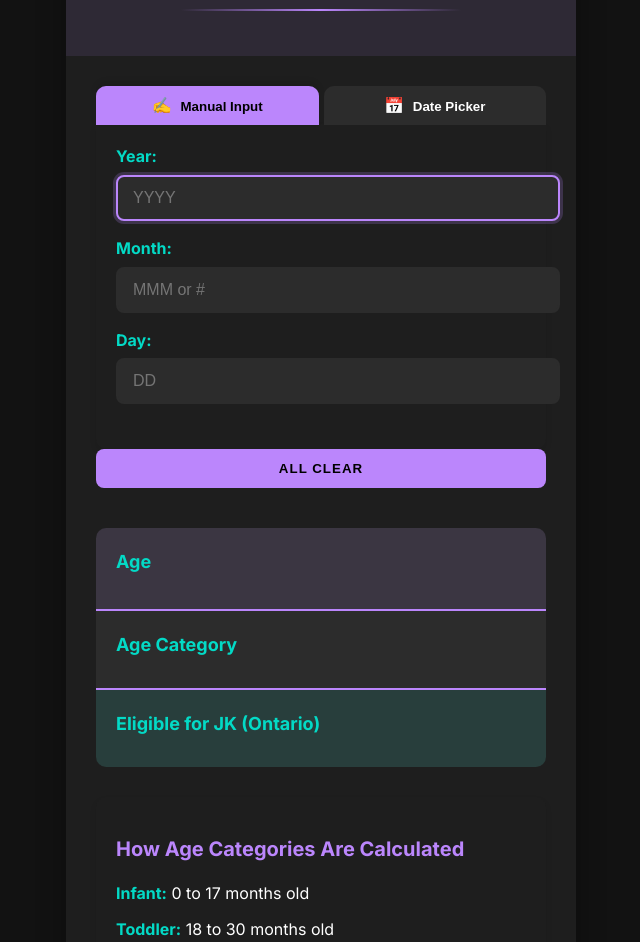
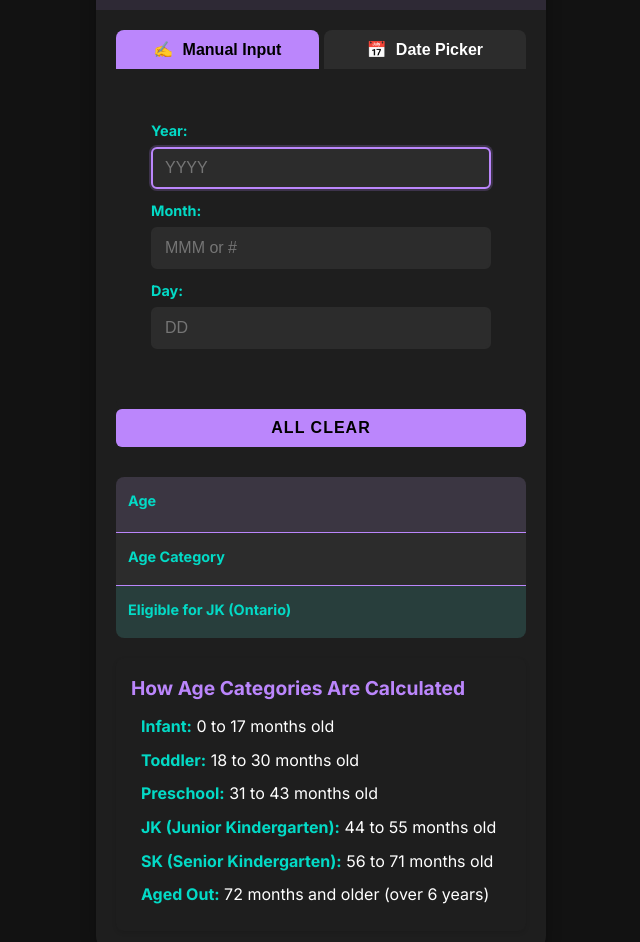
Before and after one commit to MicroSwitchers/agebyweekscalc, a plain HTML site: page index.html in a window 1280 px wide. Shown: the part 164-1106 px from the top of the page, without its empty margins (319-959 px from the left). Drawn offline with Linux system fonts and the light colour scheme.

Commit message:
Add files via upload

```diff
--- a/styles.css
+++ b/styles.css
@@ -13,104 +13,97 @@
     --button-active: #9263db;
 }
 
+* {
+    box-sizing: border-box;
+    margin: 0;
+    padding: 0;
+}
+
 body {
     font-family: 'Inter', sans-serif;
     line-height: 1.6;
-    margin: 0;
-    padding: 20px;
     background-color: var(--bg-color);
     color: var(--text-color);
     display: flex;
     flex-direction: column;
     min-height: 100vh;
-    align-items: center;
-    justify-content: center;
+    padding: 10px;
 }
 
 .container {
+    width: 100%;
     max-width: 450px;
     margin: 0 auto;
-    padding: 30px;
+    padding: 15px;
     border-radius: 15px;
     background-color: var(--card-bg);
-    box-shadow: 0 10px 30px rgba(0, 0, 0, 0.3);
+    box-shadow: 0 5px 15px rgba(0, 0, 0, 0.3);
 }
 
 .app-header {
     background-color: rgba(187, 134, 252, 0.1);
-    padding: 25px 20px;
+    padding: 15px;
     border-radius: 10px 10px 0 0;
-    margin: -30px -30px 30px -30px;
+    margin: -15px -15px 15px -15px;
     text-align: center;
 }
 
 h1 {
     color: var(--primary-color);
-    font-size: 28px;
+    font-size: 1.5rem;
     font-weight: 800;
     margin-bottom: 10px;
     text-transform: uppercase;
-    letter-spacing: 2px;
+    letter-spacing: 1px;
 }
 
 .title-divider {
     width: 70%;
-    max-width: 280px;
+    max-width: 200px;
     height: 2px;
     background: linear-gradient(to right, transparent, var(--primary-color), transparent);
-    margin: 20px auto;
+    margin: 10px auto;
 }
 
 .tabs {
     display: flex;
-    margin-bottom: 0;
     justify-content: center;
+    margin-bottom: 15px;
 }
 
 .tab-button {
     flex: 1;
-    padding: 10px 20px;
+    padding: 8px;
     background-color: var(--input-bg);
     border: none;
-    border-radius: 10px 10px 0 0;
+    border-radius: 8px 8px 0 0;
     color: var(--text-color);
     cursor: pointer;
     transition: all 0.3s ease;
     font-weight: bold;
-    margin-right: 5px;
-    position: relative;
+    font-size: 0.9rem;
     text-align: center;
 }
 
 .tab-button:last-child {
-    margin-right: 0;
+    margin-left: 5px;
 }
 
 .tab-button.active {
     background-color: var(--primary-color);
     color: var(--button-text);
-    box-shadow: 0 -4px 6px rgba(0, 0, 0, 0.1);
-    z-index: 1;
-}
-
-.tab-button:hover:not(.active) {
-    background-color: var(--button-hover);
-    color: var(--button-text);
 }
 
 .tab-icon {
     margin-right: 5px;
-    font-size: 1.2em;
+    font-size: 1em;
 }
 
 .tab-content {
     display: none;
     background-color: var(--card-bg);
-    border-radius: 0 0 10px 10px;
-    padding: 20px;
-    box-shadow: 0 4px 6px rgba(0, 0, 0, 0.1);
-    margin-top: -1px;
-    text-align: center;
+    border-radius: 0 0 8px 8px;
+    padding: 15px;
 }
 
 .tab-content.active {
@@ -118,11 +111,11 @@ h1 {
 }
 
 .input-section {
-    margin-bottom: 25px;
+    margin-bottom: 15px;
 }
 
 .input-group {
-    margin-bottom: 15px;
+    margin-bottom: 10px;
 }
 
 label {
@@ -130,24 +123,23 @@ label {
     margin-bottom: 5px;
     color: var(--secondary-color);
     font-weight: bold;
-    text-align: left;
+    font-size: 0.9rem;
 }
 
 input {
     width: 100%;
-    padding: 12px 15px;
+    padding: 8px;
     border: 2px solid var(--input-bg);
-    border-radius: 8px;
+    border-radius: 6px;
     background-color: var(--input-bg);
     color: var(--text-color);
-    font-size: 16px;
-    transition: all 0.3s ease;
+    font-size: 1rem;
 }
 
 input:focus {
     border-color: var(--primary-color);
     outline: none;
-    box-shadow: 0 0 0 3px rgba(187, 134, 252, 0.2);
+    box-shadow: 0 0 0 2px rgba(187, 134, 252, 0.2);
 }
 
 input[type="date"] {
@@ -155,7 +147,7 @@ input[type="date"] {
     -webkit-appearance: none;
     color: var(--text-color);
     font-family: "Inter", sans-serif;
-    font-size: 16px;
+    font-size: 1rem;
 }
 
 input[type="date"]::-webkit-calendar-picker-indicator {
@@ -165,67 +157,62 @@ input[type="date"]::-webkit-calendar-picker-indicator {
 
 .clear-button {
     width: 100%;
-    padding: 12px 15px;
+    padding: 10px;
     background-color: var(--button-bg);
     color: var(--button-text);
     border: none;
-    border-radius: 8px;
+    border-radius: 6px;
     cursor: pointer;
     font-weight: 600;
     text-transform: uppercase;
     letter-spacing: 1px;
     transition: all 0.3s ease;
-    margin-bottom: 20px;
+    margin-bottom: 15px;
+    font-size: 0.9rem;
 }
 
 .clear-button:hover {
     background-color: var(--button-hover);
-    transform: translateY(-2px);
-    box-shadow: 0 5px 15px rgba(0, 0, 0, 0.2);
-}
-
-.clear-button:active {
-    background-color: var(--button-active);
-    transform: translateY(0);
 }
 
 .results-container {
     background-color: var(--input-bg);
-    border-radius: 10px;
+    border-radius: 8px;
     overflow: hidden;
-    margin-top: 20px;
+    margin-top: 15px;
 }
 
 .result, .category, .jk-eligibility {
-    padding: 20px;
+    padding: 12px;
 }
 
 .result {
     background-color: rgba(187, 134, 252, 0.1);
-    border-bottom: 2px solid var(--primary-color);
+    border-bottom: 1px solid var(--primary-color);
 }
 
 .category {
-    border-bottom: 2px solid var(--primary-color);
+    border-bottom: 1px solid var(--primary-color);
 }
 
 .result-label, .category-label, .jk-label {
     font-weight: bold;
-    margin-bottom: 8px;
+    margin-bottom: 5px;
     color: var(--secondary-color);
-    font-size: 18px;
+    font-size: 0.9rem;
 }
 
 .result-value, .category-value, .jk-value {
-    font-size: 24px;
+    font-size: 1.1rem;
     color: var(--text-color);
     font-weight: 600;
+    word-wrap: break-word;
 }
 
 .result-weeks {
-    font-size: 20px;
+    font-size: 1rem;
     color: var(--primary-color);
-    margin-top: 12px;
+    margin-top: 8px;
     font-weight: 600;
 }
 
@@ -234,35 +221,34 @@ input[type="date"]::-webkit-calendar-picker-indicator {
 }
 
 .jk-note {
-    font-size: 16px;
+    font-size: 0.8rem;
     color: var(--text-secondary);
     font-style: italic;
 }
 
 .info-section {
-    margin-top: 30px;
-    padding: 20px;
+    margin-top: 20px;
+    padding: 15px;
     background-color: var(--card-bg);
-    border-radius: 10px;
-    box-shadow: 0 4px 6px rgba(0, 0, 0, 0.1);
-    color: var(--text-color);
+    border-radius: 8px;
+    box-shadow: 0 2px 4px rgba(0, 0, 0, 0.1);
 }
 
 .info-section h2 {
     color: var(--primary-color);
-    font-size: 20px;
+    font-size: 1.1rem;
     font-weight: 700;
-    margin-bottom: 15px;
+    margin-bottom: 10px;
 }
 
 .info-section ul {
     list-style-type: none;
-    padding: 0;
+    padding-left: 10px;
 }
 
 .info-section ul li {
-    margin-bottom: 10px;
-    font-size: 16px;
+    margin-bottom: 8px;
+    font-size: 0.9rem;
 }
 
 .info-section ul li strong {
@@ -270,40 +256,57 @@ input[type="date"]::-webkit-calendar-picker-indicator {
 }
 
 .credit {
-    margin-top: 30px;
+    margin-top: 20px;
     color: var(--text-secondary);
-    font-size: 0.9em;
+    font-size: 0.8rem;
     text-align: center;
 }
 
-@media (max-width: 480px) {
+@media (min-width: 481px) {
+    body {
+        padding: 20px;
+    }
+
     .container {
         padding: 20px;
     }
 
     .app-header {
-        padding: 20px 15px;
+        padding: 20px;
         margin: -20px -20px 20px -20px;
     }
 
     h1 {
-        font-size: 24px;
+        font-size: 1.8rem;
+    }
+
+    .tab-button {
+        font-size: 1rem;
+        padding: 10px;
     }
 
     .input-section {
-        padding: 15px;
+        padding: 20px;
     }
 
     input, .clear-button {
         padding: 10px 12px;
-        font-size: 14px;
+        font-size: 1rem;
     }
 
     .result-value, .category-value, .jk-value {
-        font-size: 20px;
+        font-size: 1.2rem;
     }
 
     .result-weeks {
-        font-size: 18px;
+        font-size: 1.1rem;
+    }
+
+    .info-section h2 {
+        font-size: 1.2rem;
+    }
+
+    .info-section ul li {
+        font-size: 1rem;
     }
 }
```
Also changed, not shown: index.html (+1 -0 lines).
